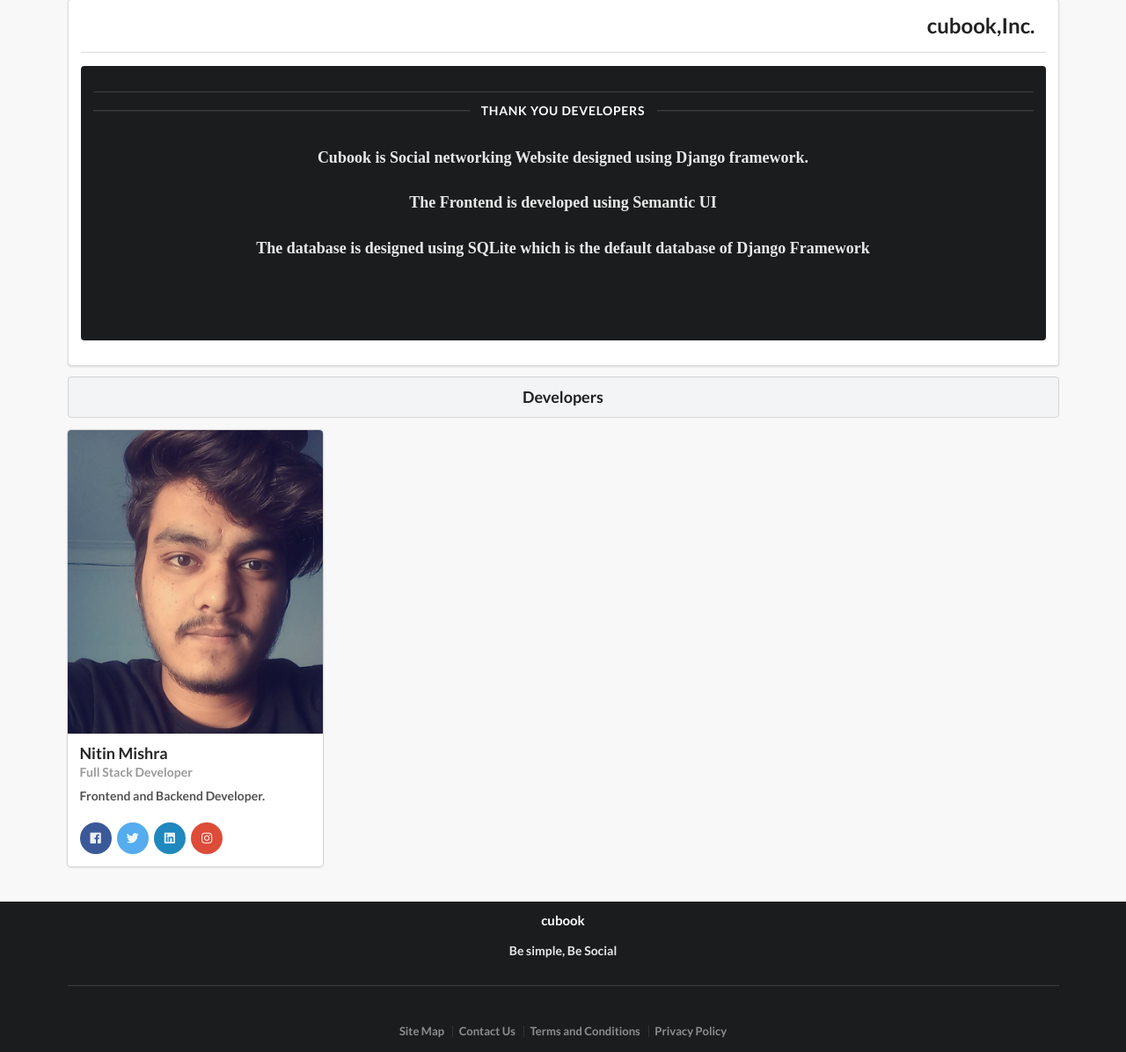
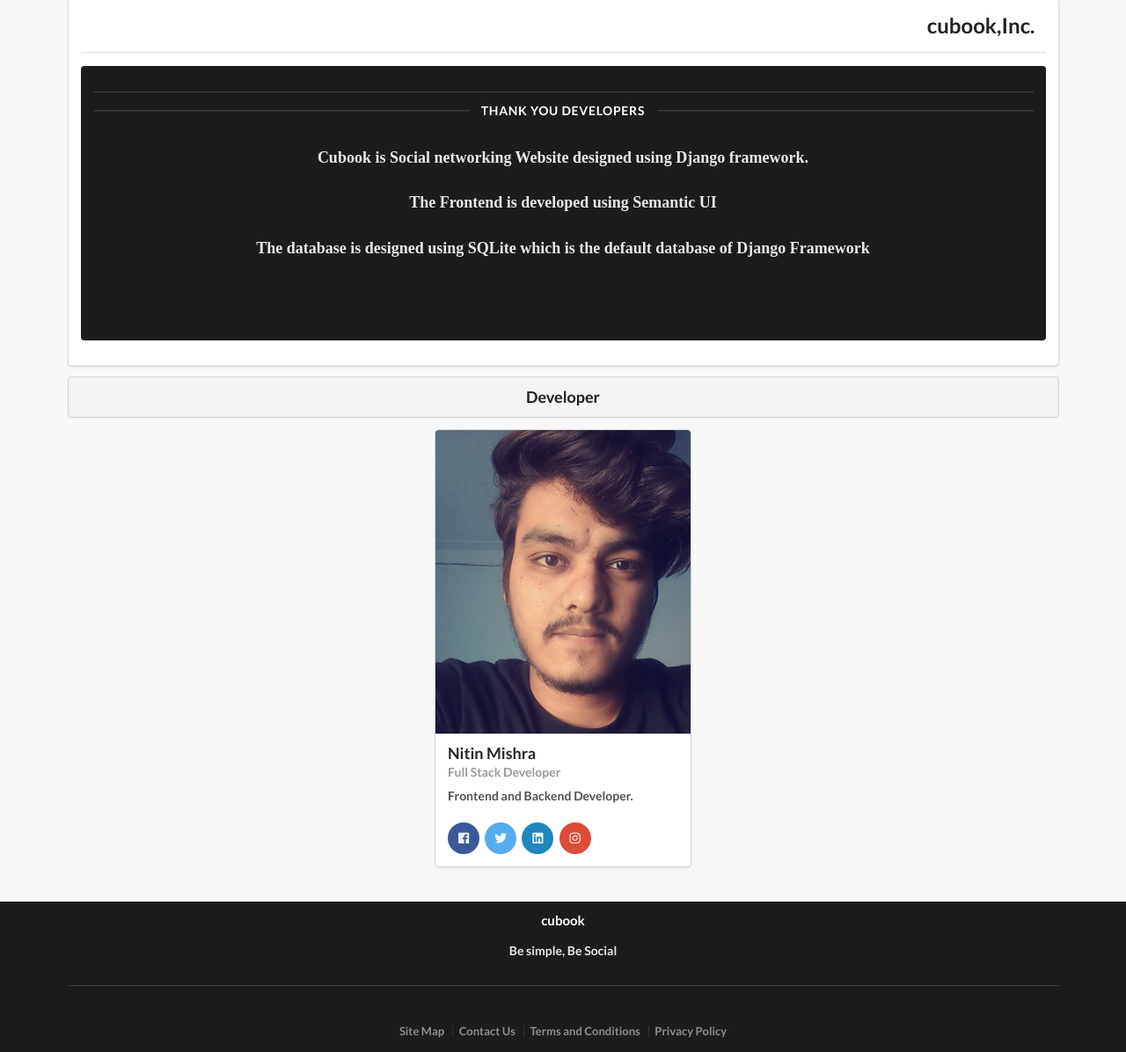
Before and after one commit to Nitin2806/cubook, a Django app: page / in a window 1280 px wide. Shown: the part 95-1291 px from the top of the page at 88% size. Run offline with Django 4.2, Linux system fonts and the light colour scheme; some libraries are stand-ins or nearby versions.

Commit message:
Additional edits

```diff
--- a/templates/main/home.html
+++ b/templates/main/home.html
@@ -29,10 +29,10 @@ Welcome to cubook
   </div>
 </div>
 
-<h3 class="ui center aligned block header">Developers</h3>
+<h3 class="ui center aligned block header">Developer</h3>
 
-<div class="ui link cards">
-  <div class="card">
+<div class="ui centered link cards">
+  <div class=" card">
     <div class="image">
       <img src="{% static '/nitin.jpg' %}">
     </div>
```
